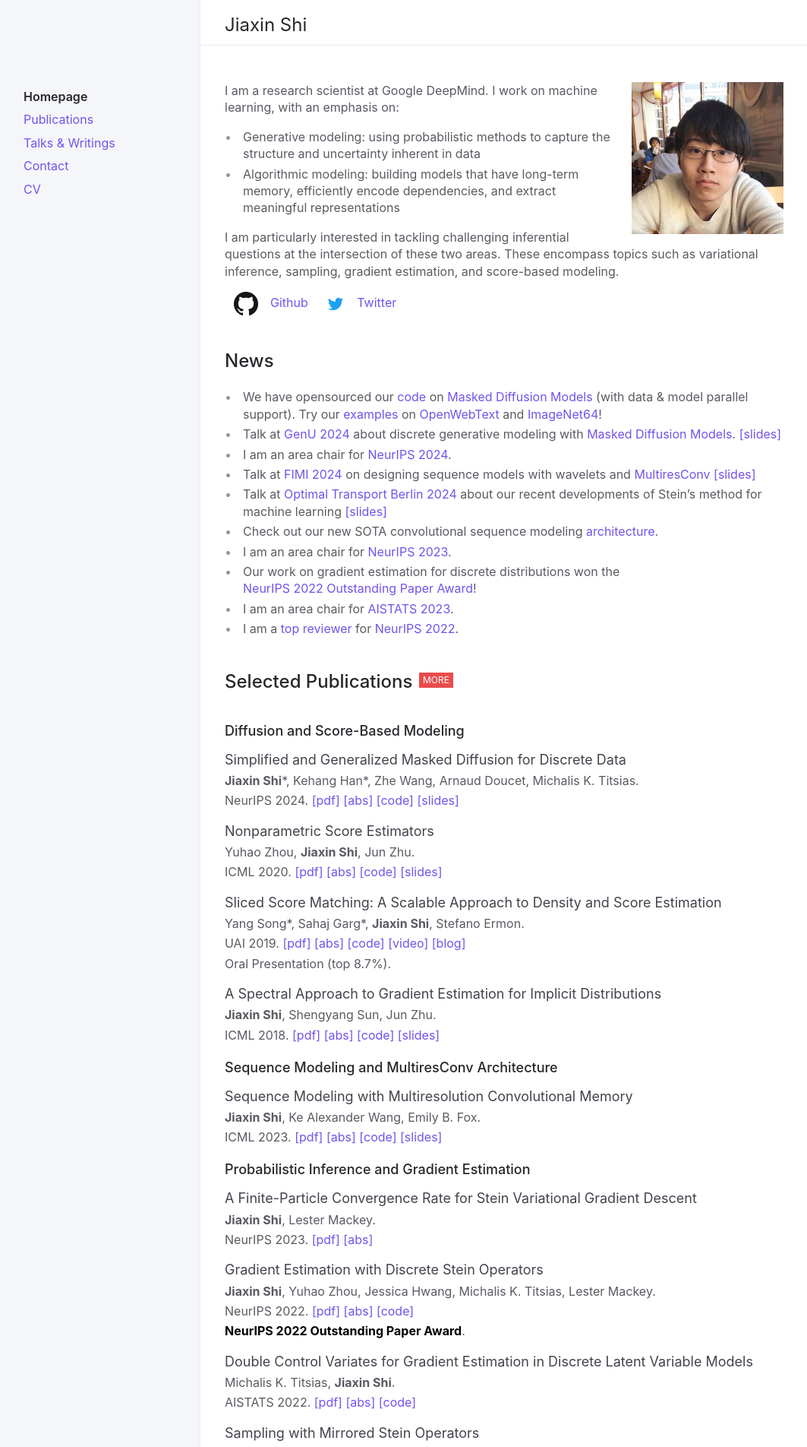
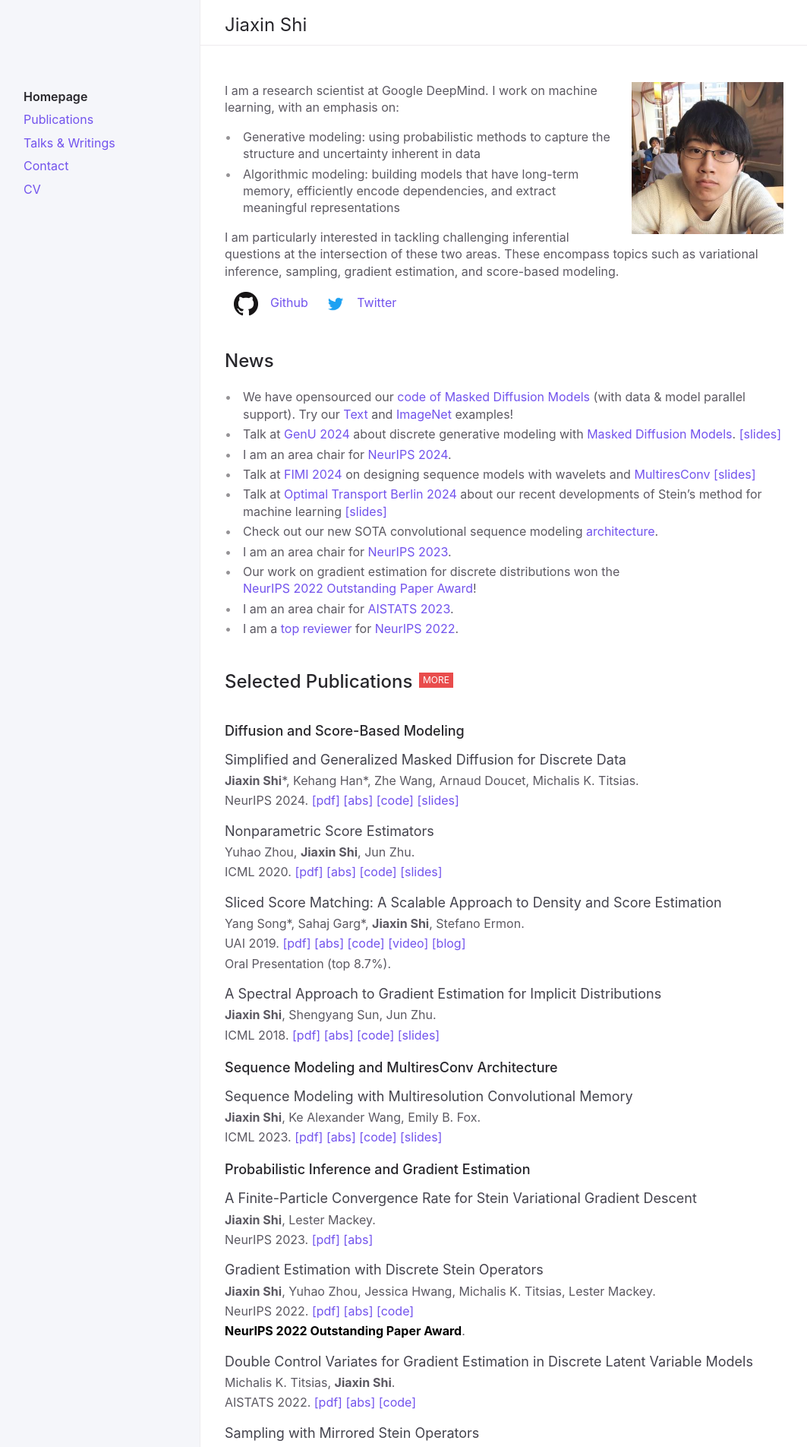
Before and after one commit to thjashin/thjashin.github.io, a Jekyll site: the page built from index.md, in a window 1280 px wide. Shown: the top 1904 px of the page at 76% size, without its empty margins (92-1155 px from the left). Built offline with Jekyll 4.4.1, drawn with Linux system fonts in a browser that asks for light colours.

Commit message:
Update index.md

```diff
--- a/index.md
+++ b/index.md
@@ -38,7 +38,7 @@ I received my B.E. in Computer Science at Tsinghua University.
 ## News
 {: .d-inline-block :}
 
-* We have opensourced our [code](https://github.com/google-deepmind/md4) on [Masked Diffusion Models](https://arxiv.org/abs/2406.04329) (with data & model parallel support). Try our [examples](https://github.com/google-deepmind/md4/tree/main/md4/configs/md4) on [OpenWebText](https://github.com/google-deepmind/md4/tree/main/md4/configs/md4/openwebtext.py) and [ImageNet64](https://github.com/google-deepmind/md4/tree/main/md4/configs/md4/imagenet64.py)!
+* We have opensourced our [code of Masked Diffusion Models](https://github.com/google-deepmind/md4) (with data & model parallel support). Try our [Text](https://github.com/google-deepmind/md4/tree/main/md4/configs/md4/openwebtext.py) and [ImageNet](https://github.com/google-deepmind/md4/tree/main/md4/configs/md4/imagenet64.py) examples!
 * Talk at [GenU 2024](https://genu.ai/2024/) about discrete generative modeling with [Masked Diffusion Models](https://arxiv.org/abs/2406.04329). [[slides]](https://thjashin.github.io/talks/jiaxins_md4_genu.pdf)
 * I am an area chair for [NeurIPS 2024](https://neurips.cc/Conferences/2024).
 * Talk at [FIMI 2024](https://ismseminar.github.io/fimi2024/) on designing sequence models with wavelets and [MultiresConv](https://arxiv.org/abs/2305.01638)  [[slides]](https://thjashin.github.io/talks/multires-conv-fimi.pdf)
```
